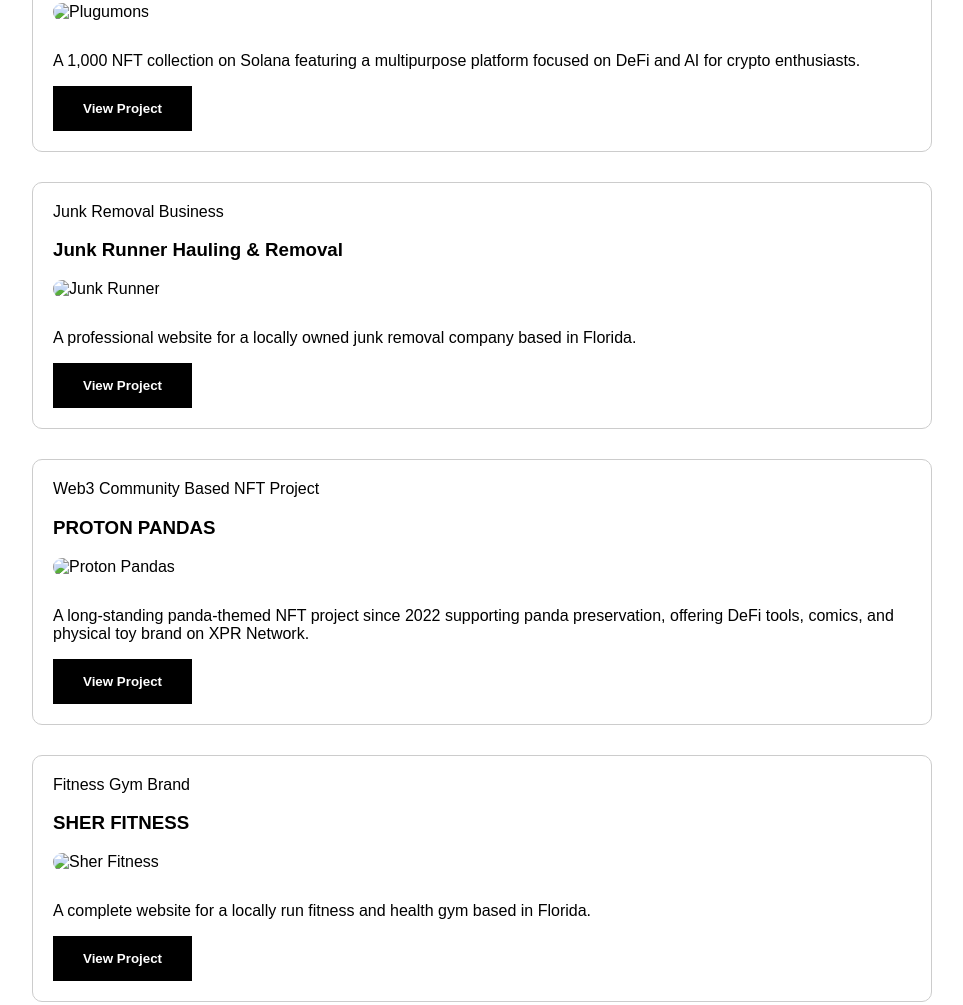
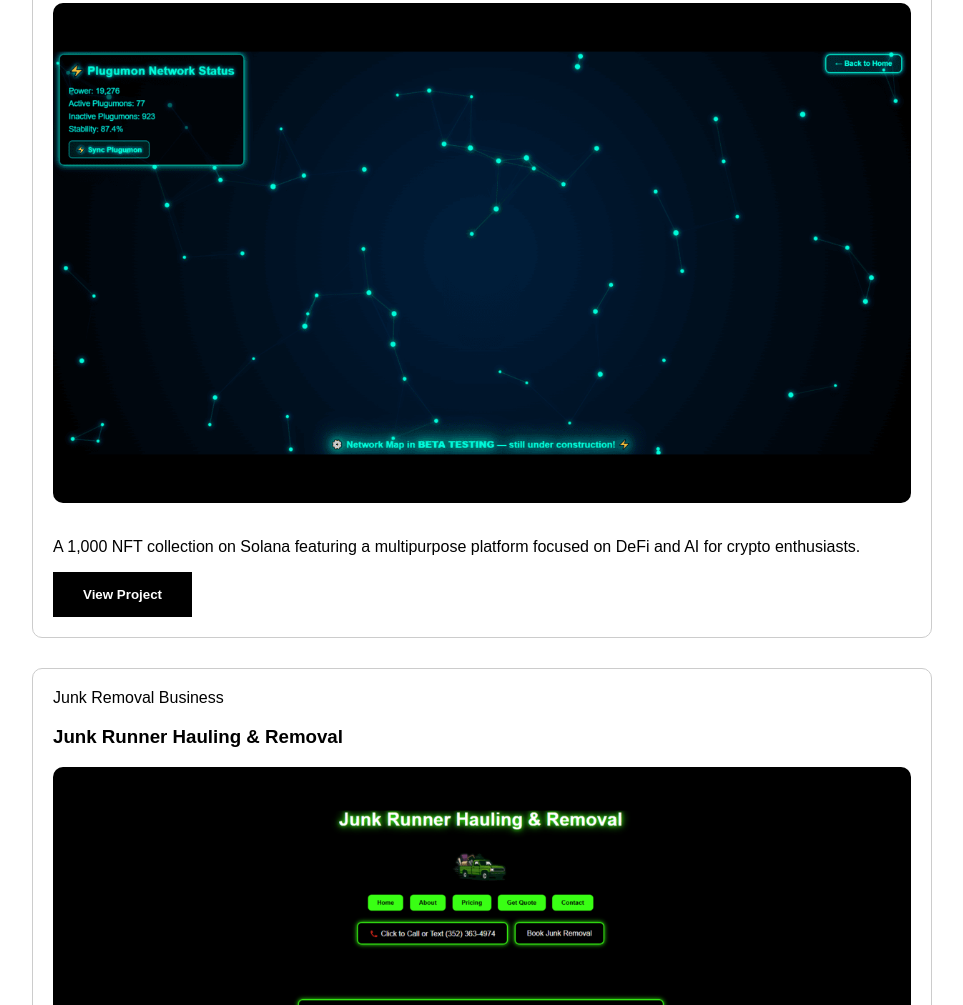
Before and after one commit to RogeeDinero/Personal-Portfolio, a plain HTML site: page index.html in a window 1280 px wide. Shown: the part 1092-2097 px from the top of the page, without its empty margins (158-1121 px from the left). Drawn offline with Linux system fonts and the light colour scheme.

Commit message:
Update index.html

```diff
--- a/index.html
+++ b/index.html
@@ -189,7 +189,7 @@
     <div class="project-box">
       <span>Web3 NFT Brand</span>
       <h3>PLUGUMONS</h3>
-      <img src="plugumons.png" alt="Plugumons" />
+      <img src="images/plugumons.png" alt="Plugumons" />
       <p>A 1,000 NFT collection on Solana featuring a multipurpose platform focused on DeFi and AI for crypto enthusiasts.</p>
       <button class="btn-black" onclick="window.open('https://plugumons.com','_blank')">View Project</button>
     </div>
@@ -198,7 +198,7 @@
     <div class="project-box">
       <span>Junk Removal Business</span>
       <h3>Junk Runner Hauling & Removal</h3>
-      <img src="junkrunner.png" alt="Junk Runner" />
+      <img src="images/junkrunner.png" alt="Junk Runner" />
       <p>A professional website for a locally owned junk removal company based in Florida.</p>
       <button class="btn-black" onclick="window.open('https://junkrunnerhaulingremoval.com','_blank')">View Project</button>
     </div>
@@ -207,7 +207,7 @@
     <div class="project-box">
       <span>Web3 Community Based NFT Project</span>
       <h3>PROTON PANDAS</h3>
-      <img src="pandania.png" alt="Proton Pandas" />
+      <img src="images/pandania.png" alt="Proton Pandas" />
       <p>A long-standing panda-themed NFT project since 2022 supporting panda preservation, offering DeFi tools, comics, and physical toy brand on XPR Network.</p>
       <button class="btn-black" onclick="window.open('https://pandania.xyz','_blank')">View Project</button>
     </div>
@@ -216,7 +216,7 @@
     <div class="project-box">
       <span>Fitness Gym Brand</span>
       <h3>SHER FITNESS</h3>
-      <img src="sherfitness.png" alt="Sher Fitness" />
+      <img src="images/sherfitness.png" alt="Sher Fitness" />
       <p>A complete website for a locally run fitness and health gym based in Florida.</p>
       <button class="btn-black" onclick="window.open('https://sher.fitness','_blank')">View Project</button>
     </div>
```
